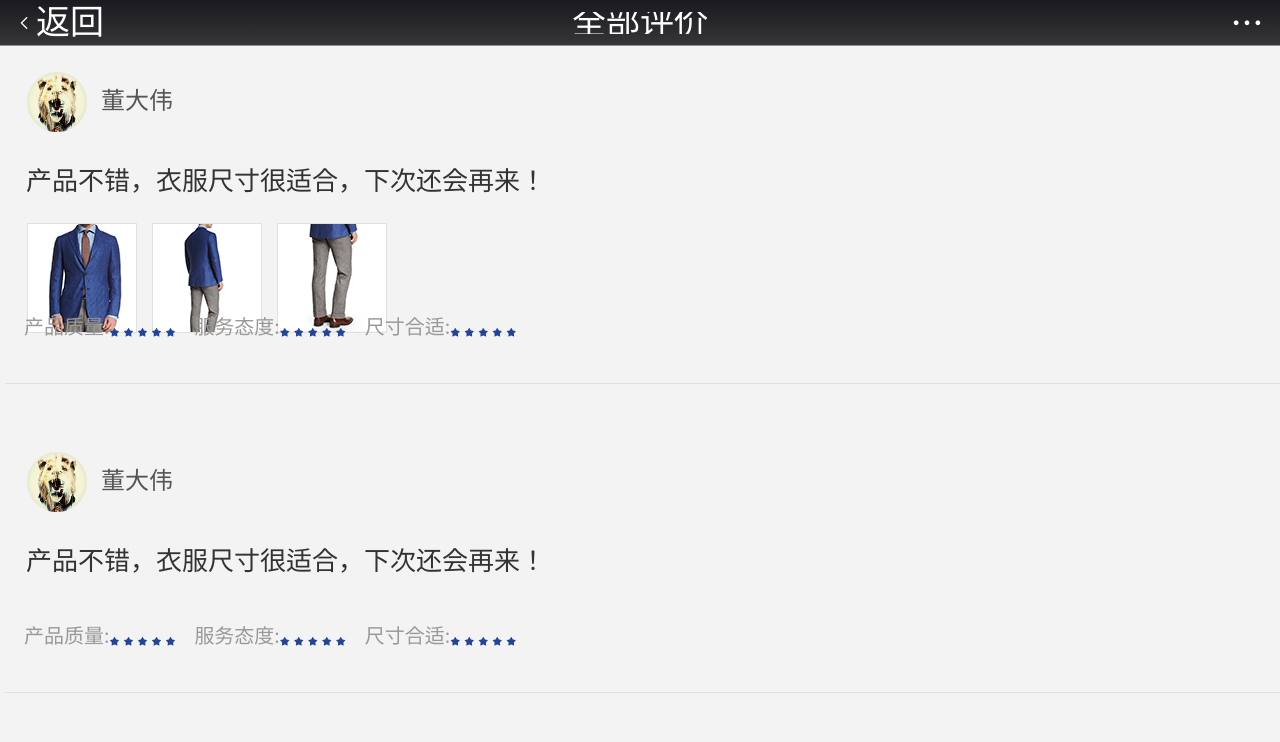
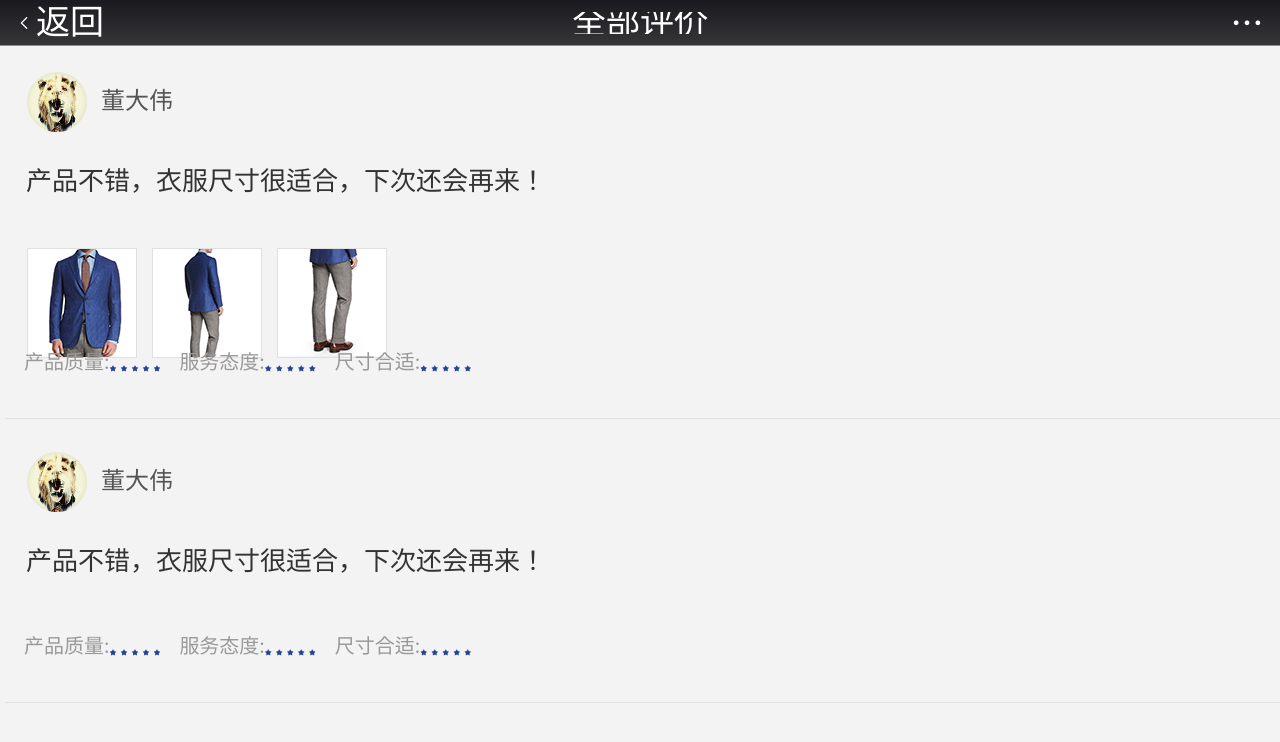
Before and after one commit to LvJiaLei666/bilang, a Vue app in the folder vue_bilang/: page /#/AllEvaluation in a window 1280 px wide. Shown: the top 742 px of the page. Built offline with nearby package versions, Linux system fonts and the light colour scheme.

Commit message:
陈雅政修改

```diff
--- a/vue_bilang/src/components/cyz/AllEvaluation.vue
+++ b/vue_bilang/src/components/cyz/AllEvaluation.vue
@@ -16,11 +16,11 @@
       </div>
       <div class="ping">
         <span class="PF">产品质量:</span>
-        <van-rate v-model="value":size="10" color="#234497" />
+        <van-rate v-model="value":size="7" color="#234497" />
         <span class="PF">服务态度:</span>
-        <van-rate v-model="value":size="10" color="#234497" />
+        <van-rate v-model="value":size="7" color="#234497" />
         <span class="PF">尺寸合适:</span>
-        <van-rate v-model="value":size="10" color="#234497" />
+        <van-rate v-model="value":size="7" color="#234497" />
       </div>
     </div>
 
@@ -30,11 +30,11 @@
       <p>产品不错，衣服尺寸很适合，下次还会再来！</p>
       <div class="ping">
         <span class="PF">产品质量:</span>
-        <van-rate v-model="value":size="10" color="#234497" />
+        <van-rate v-model="value":size="7" color="#234497" />
         <span class="PF">服务态度:</span>
-        <van-rate v-model="value":size="10" color="#234497" />
+        <van-rate v-model="value":size="7" color="#234497" />
         <span class="PF">尺寸合适:</span>
-        <van-rate v-model="value":size="10" color="#234497" />
+        <van-rate v-model="value":size="7" color="#234497" />
       </div>
 
     </div>
@@ -79,7 +79,7 @@ export default {
     margin-left: .26rem;
   }
   .Img{
-    margin-top: -.4rem;
+    margin-top: -.15rem;
     margin-left: .27rem;
   }
   .Img>img{
@@ -93,7 +93,7 @@ export default {
     margin-left: .15rem;
   }
   .ping{
-    margin-top: -.6rem;
+    margin-top: -.5rem;
     margin-left: .05rem;
     border-bottom: 1px solid #E1E1E1;
   }
--- a/vue_bilang/src/components/cyz/Integral.vue
+++ b/vue_bilang/src/components/cyz/Integral.vue
@@ -88,7 +88,7 @@
       color: #ffffff;
       font-size: .2rem;
       position: absolute;
-      left: .45rem;
+      left: .53rem;
       font-weight: bolder;
     }
     .num{
@@ -96,7 +96,8 @@
       color: #ffffff;
       font-size: .36rem;
       position: absolute;
-      left: .7rem;
+      left: .8rem;
+      top: .15rem;
       font-weight: bolder;
     }
     .Title{
@@ -104,12 +105,14 @@
       margin-left: .27rem;
       line-height: .2rem;
       color: #333333;
+      margin-top: .25rem;
     }
     .text{
       font-size: .24rem;
       margin-left: .27rem;
       line-height: .2rem;
       color: #666666;
+      margin-top: .25rem;
     }
     .van_cell_2{
       margin-top: .1rem;
```
